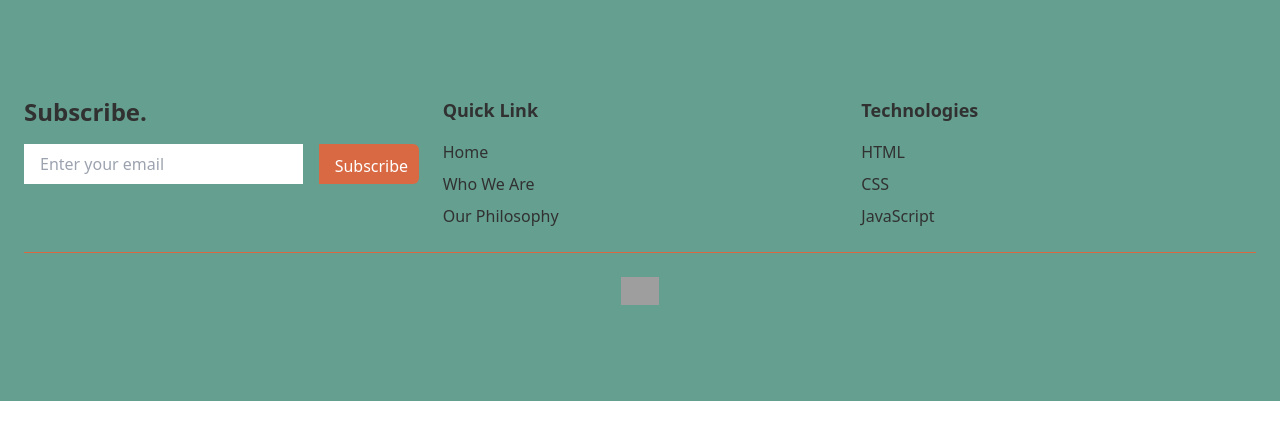
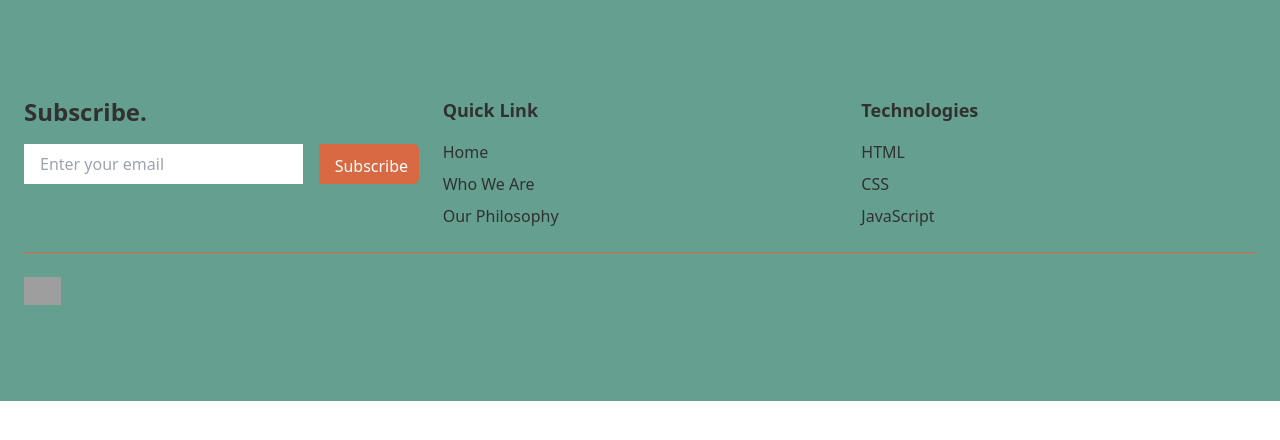
Before and after one commit to phumebyte/CS20240138_WFO2407_C_Phumelele-Dlamini_SDF08, a plain HTML site: page index.html in a window 1280 px wide. Drawn offline with nearby package versions, Linux system fonts and the light colour scheme; grey boxes are pictures that could not be loaded.

Commit message:
Repositioned logo

```diff
--- a/index.html
+++ b/index.html
@@ -40,7 +40,7 @@
 
                     <hr class="my-6 border-[#d86943]">
 
-                    <div class="flex justify-center">
+                    <div class="flex justify-left">
                         <a href="#">
                             <img class="w-auto h-7" src="https://codespace-assets.global.ssl.fastly.net/wp/assets/website/codespace-primary-logo-light.svg" alt="">
                         </a>
```
